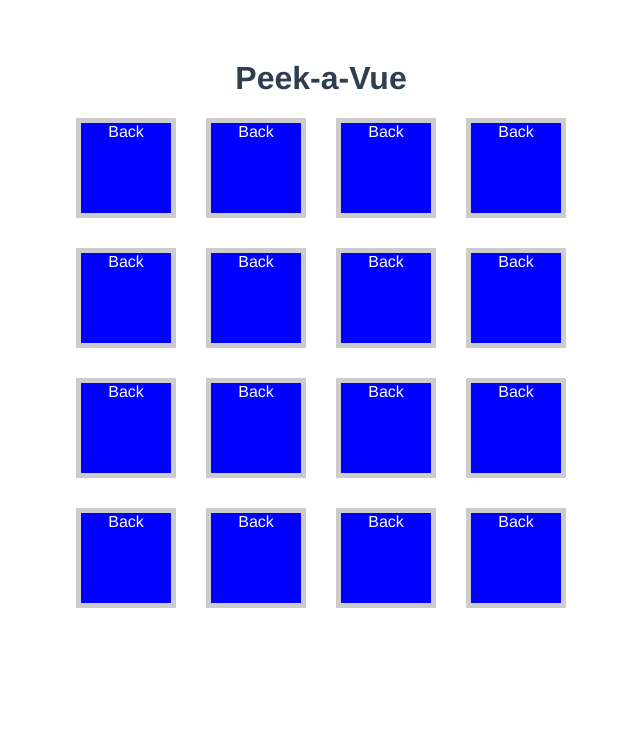
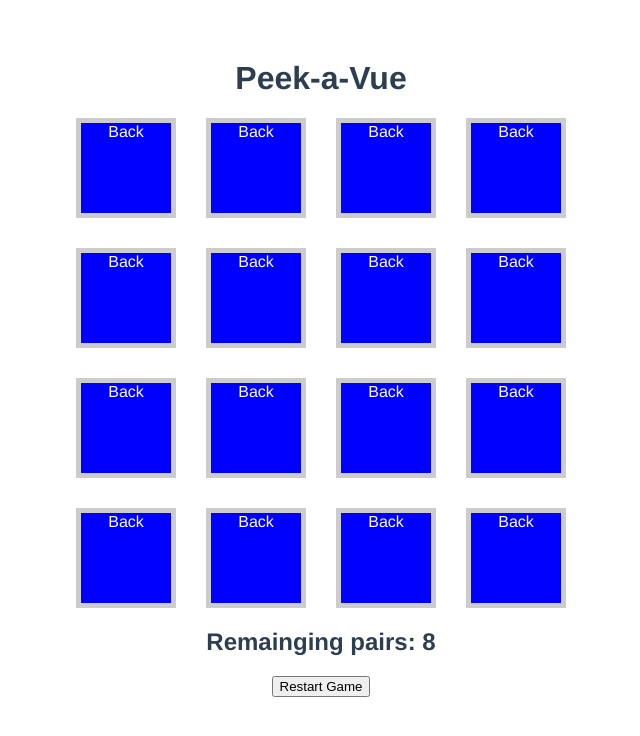
Before and after one commit to mingyuliuu/vue-tutorial, a Vue app in the folder vue-card-game/: page / in a window 1280 px wide. Shown: the top 736 px of the page, without its empty margins (319-959 px from the left). Built offline with nearby package versions, Linux system fonts and the light colour scheme.

Commit message:
Add methods for shuffle, setup, and restart

```diff
--- /dev/null
+++ b/package.json
@@ -0,0 +1,5 @@
+{
+  "dependencies": {
+    "lodash": "^4.17.21"
+  }
+}
--- a/vue-card-game/src/App.vue
+++ b/vue-card-game/src/App.vue
@@ -13,11 +13,13 @@
       />
     </section>
     <h2>{{ status }}</h2>
+    <button :on-click="restartGame">Restart Game</button>
   </div>
 </template>
 
 <script>
-import { ref, watch } from "vue";
+import _ from "lodash";
+import { computed, ref, watch } from "vue";
 import CardComponent from "./components/Card.vue";
 
 export default {
@@ -28,16 +30,61 @@ export default {
   setup() {
     const cardList = ref([]);
     const userSelection = ref([]);
-    const status = ref("");
 
-    for (let i = 0; i < 16; i++) {
+    const status = computed(() => {
+      if (remainingPairs.value === 0) {
+        return "Player wins!";
+      } else {
+        return `Remainging pairs: ${remainingPairs.value}`;
+      }
+    });
+
+    const remainingPairs = computed(() => {
+      const remainingCards = cardList.value.filter(
+        (card) => card.matched === false
+      ).length;
+
+      return remainingCards / 2;
+    });
+
+    const shuffleCards = () => {
+      cardList.value = _.shuffle(cardList.value);
+    };
+
+    const restartGame = () => {
+      shuffleCards();
+
+      cardList.value = cardList.value.map((card, index) => ({
+        ...card,
+        visible: false,
+        position: index,
+        matched: false,
+      }));
+    };
+
+    const cardItems = [1, 2, 3, 4, 5, 6, 7, 8];
+    cardItems.forEach((item) => {
       cardList.value.push({
-        value: i,
+        value: item,
         visible: false,
-        position: i,
+        position: null,
         matched: false,
       });
-    }
+
+      cardList.value.push({
+        value: item,
+        visible: false,
+        position: null,
+        matched: false,
+      });
+    });
+
+    cardList.value = cardList.value.map((card, index) => {
+      return {
+        ...card,
+        position: index,
+      };
+    });
 
     const flipCard = (payload) => {
       cardList.value[payload.position].visible = true;
@@ -57,13 +104,9 @@ export default {
           const cardTwo = currentValue[1];
 
           if (cardOne.faceValue === cardTwo.faceValue) {
-            status.value = "Matched!";
-
             cardList.value[cardOne.position].matched = true;
             cardList.value[cardTwo.position].matched = true;
           } else {
-            status.value = "Mismatch!";
-
             cardList.value[cardOne.position].visible = false;
             cardList.value[cardTwo.position].visible = false;
           }
@@ -79,6 +122,7 @@ export default {
       flipCard,
       userSelection,
       status,
+      restartGame,
     };
   },
 };
```
Also changed, not shown: 1 other file (tests, documents, lock files or other folders).
